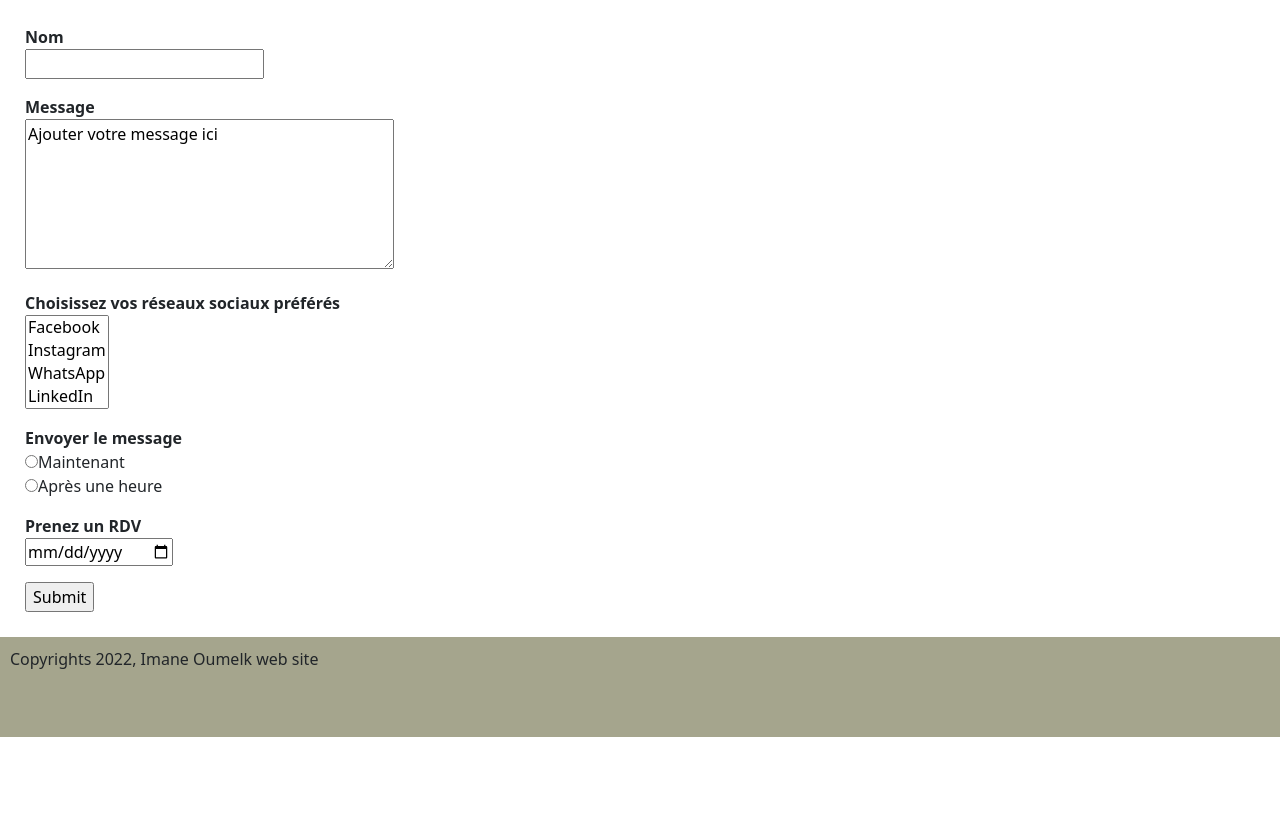
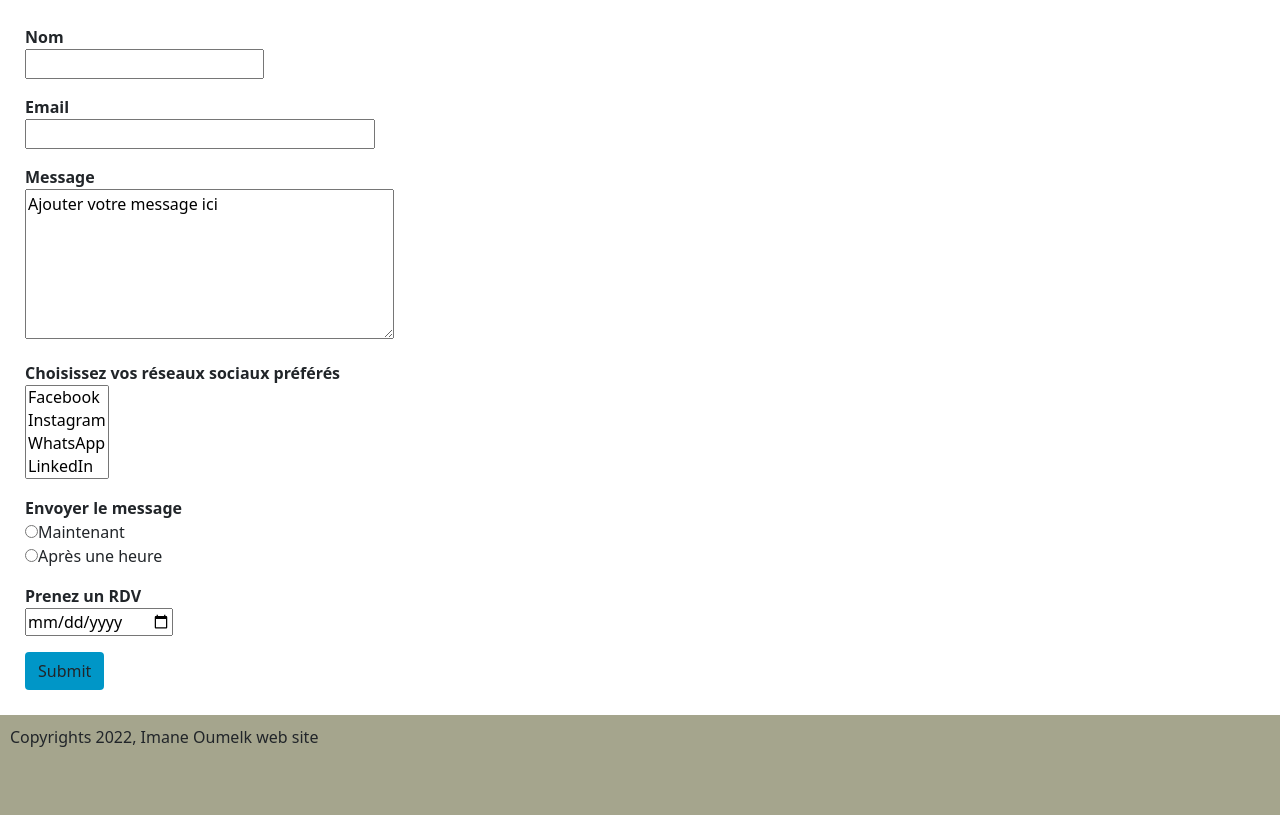
Before and after one commit to SalaheddineEtangi/web_development, a PHP site: page /udemy/contact.php in a window 1280 px wide. Shown: the part 105-920 px from the top of the page. Before the commit the page ends 842 px from the top, so only its background shows below. Run offline with PHP 8.4, Linux system fonts and the light colour scheme.

Commit message:
added email to contact

```diff
--- a/contact.php
+++ b/contact.php
@@ -38,6 +38,11 @@
                 <b>Nom</b><br>
                 <input type="text" name="nom">
             </p>
+            <p>
+                <b>Email</b><br>
+                <input type="email" name="email" style="width: 350px;">
+            </p>
+            <p>
                 <b>Message</b><br>
                 <textarea name="message" style="width:30%; height:150px">Ajouter votre message ici</textarea>
             </p>
@@ -61,7 +66,7 @@
                 <input type="date">
             </p>
             <p>
-                <input type="submit">
+                <input type="submit" class="btn" style="background-color: #0096c7;">
             </p>
         </form>
     </div>
```
Also changed, not shown: javascript/javascript.js (line endings or trailing spaces).
